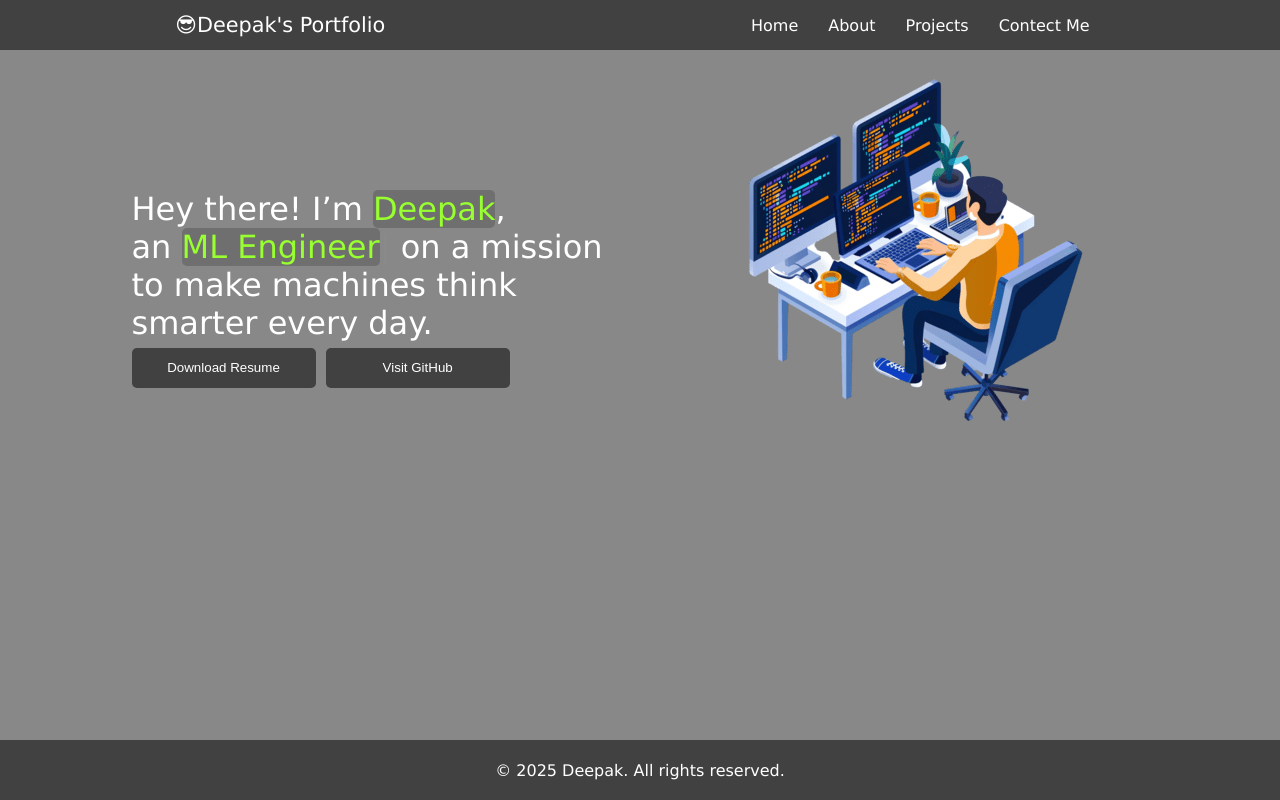
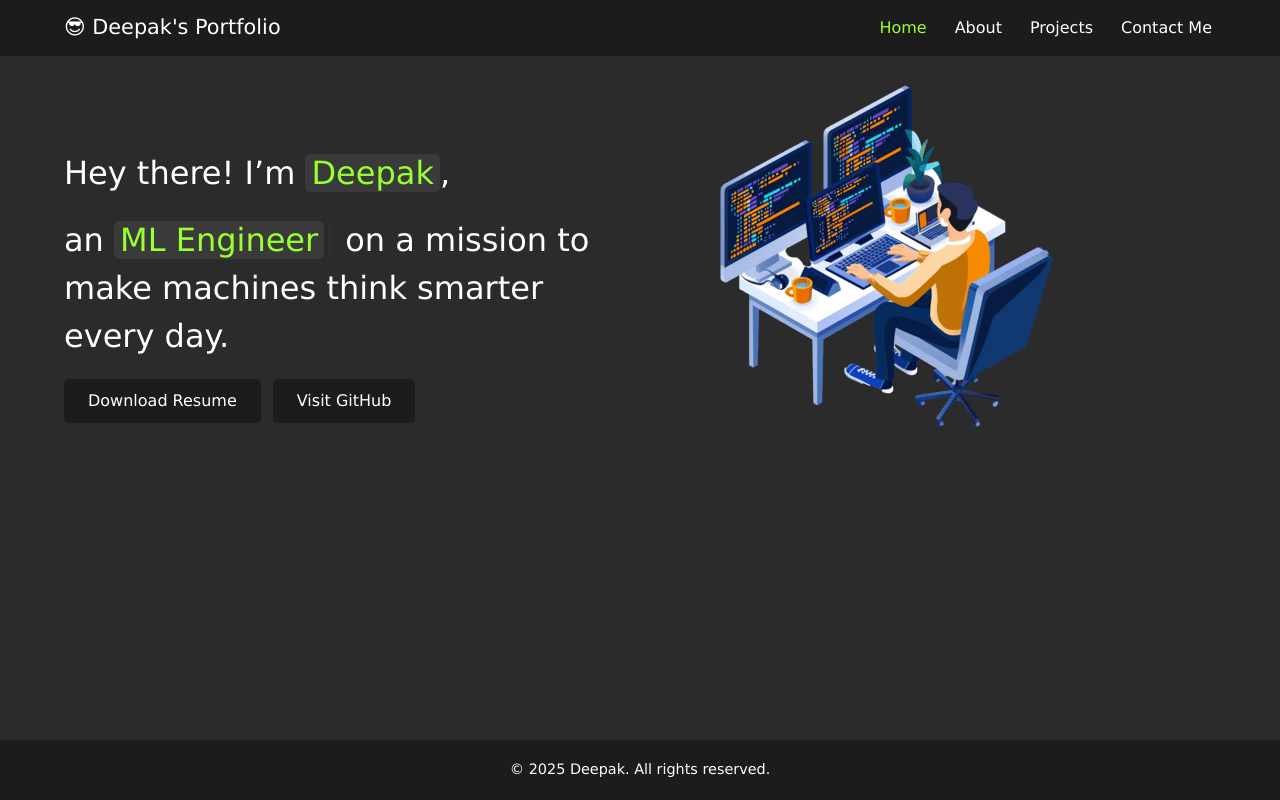
Before and after one commit to deepak-50342G/Portfolio, a plain HTML site: page index.html in a window 1280 px wide. Drawn offline with nearby package versions, Linux system fonts and the light colour scheme.

Commit message:
second commit

```diff
--- a/index.html
+++ b/index.html
@@ -9,42 +9,41 @@
 <body>
     <header>
         <nav>
-            <div class="left">😎Deepak's Portfolio</div>
-            <div class="right">
+            <div class="left">😎 Deepak's Portfolio</div>
             <ul>
-                    <li><a href="/index.html">Home</a></li>
-                    <li><a href="/pboutt.html">About</a></li>
-                    <li><a href="https://github.com/deepak-50342G">Projects</a></li>
-                    <li><a href="/maill.html">Contect Me</a></li>
+                <li><a href="index.html" aria-current="page">Home</a></li>
+                <li><a href="pboutt.html">About</a></li>
+                <li><a href="https://github.com/deepak-50342G" target="_blank" rel="noopener noreferrer">Projects</a></li>
+                <li><a href="maill.html">Contact Me</a></li>
             </ul>
-            </div>
         </nav>
     </header>
+
     <main>
         <section>
-            <div class="leftsection">Hey there! I’m <span class="name">Deepak</span>,
-            <div>an <span id="element" class="name"></span> on a mission to make machines think smarter every day.</div>
+            <div class="leftsection">
+                <p>Hey there! I’m <span class="name">Deepak</span>,</p>
+                <p>an <span id="element" class="name"></span> on a mission to make machines think smarter every day.</p>
 
-            <div>
                 <div class="btn">
-                    <a href="https://fine-bakery-0b6.notion.site/Resume-2752f79016e580518cdcd2bb510b0cf9"><button class="btnn">Download Resume</button></a>
-                    <a href="https://github.com/deepak-50342G"><button class="btnn">Visit GitHub</button></a>
-                </div>
+                    <a class="btnn" href="assets/resume.pdf" download="Deepak_Kumar_Resume.pdf">Download Resume</a>
+                    <a class="btnn" href="https://github.com/deepak-50342G" target="_blank" rel="noopener noreferrer">Visit GitHub</a>
                 </div>
             </div>
 
-
             <div class="rightsection">
-                <img src="bgp.png" alt="">
+                <img src="bgp.png" alt="Illustration of Deepak's work">
             </div>
         </section>
-        <script src="https://unpkg.com/typed.js@2.1.0/dist/typed.umd.js"></script>
     </main>
+
     <footer>
         <div class="bottom">© 2025 Deepak. All rights reserved.</div>
     </footer>
+
+    <script src="https://unpkg.com/typed.js@2.1.0/dist/typed.umd.js"></script>
     <script>
-    var typed = new Typed('#element', {
+        new Typed('#element', {
             strings: ['ML Engineer'],
             typeSpeed: 80,
         });
--- a/style.css
+++ b/style.css
@@ -1,81 +1,201 @@
-body{
-    background: rgb(136, 136, 136);
-    color: white;
-    font-family:Verdana, Geneva, Tahoma, sans-serif;
+:root {
+  --bg: #2b2b2b;
+  --surface: #1c1c1c;
+  --surface-2: #3a3a3a;
+  --text: #ffffff;
+  --accent: #98ff30;
 }
-*{
+
+*,
+*::before,
+*::after {
   margin: 0;
   padding: 0;
+  box-sizing: border-box;
 }
-nav{
+
+body {
+  background: var(--bg);
+  color: var(--text);
+  font-family: Verdana, Geneva, Tahoma, sans-serif;
+  line-height: 1.5;
+  min-height: 100vh;
+  padding-bottom: 70px; /* keeps content clear of the fixed footer */
+}
+
+img {
+  max-width: 100%;
+  height: auto;
+  display: block;
+}
+
+/* ---------- NAV ---------- */
+nav {
   display: flex;
-    justify-content: space-around;
+  flex-wrap: wrap;
+  justify-content: space-between;
   align-items: center;
-    height: 50px;
-    background-color: rgb(65, 65, 65);
+  gap: 10px;
+  min-height: 56px;
+  padding: 8px 5%;
+  background-color: var(--surface);
 }
-nav ul{
+
+nav ul {
   display: flex;
+  flex-wrap: wrap;
+  gap: 10px 20px;
 }
-nav ul li{
+
+nav ul li {
   list-style: none;
-    margin: 0 15px;
 }
-nav ul li a{
+
+nav ul li a {
   text-decoration: none;
-    color: white;
+  color: var(--text);
+  padding: 6px 4px;
+  transition: color 0.2s;
 }
-nav ul li a:hover{
-    color: rgb(152, 255, 48);
+
+nav ul li a:hover,
+nav ul li a:focus-visible,
+nav ul li a[aria-current="page"] {
+  color: var(--accent);
 }
-.left{
+
+.left {
   font-size: 1.3rem;
 }
-section{
+
+/* ---------- MAIN SECTION ---------- */
+section {
   display: flex;
-    justify-content: space-around;
-    margin:20px 0;
+  justify-content: space-between;
+  align-items: center;
+  gap: 30px;
+  padding: 0 5%;
+  margin: 20px 0;
 }
-.leftsection{
 
-    margin-top: 120px;
-    margin-left: 90px;
-    width: 40%;
-    font-size: 2rem;
+.leftsection {
+  width: 50%;
+  margin-top: 60px;
+  font-size: clamp(1.3rem, 3vw, 2rem);
 }
-.left_inner{
-    color: rgb(152, 255, 48);
+
+.leftsection p + p,
+.leftsection p + .btn {
+  margin-top: 0.6em;
 }
-.rightsection{
-    width: 40%;
+
+.leftsection.small {
+  font-size: clamp(1.1rem, 2.5vw, 1.5rem);
 }
-.name{
-    color: rgb(152, 255, 48);
-    background-color:rgb(111, 111, 111);
-    border-radius: 5px
+
+.rightsection {
+  width: 45%;
 }
-footer{
+
+.name {
+  color: var(--accent);
+  background-color: var(--surface-2);
+  border-radius: 5px;
+  padding: 0 6px;
+}
+
+.name a {
+  color: inherit;
+  text-decoration: none;
+}
+
+.name a:hover,
+.name a:focus-visible {
+  text-decoration: underline;
+}
+
+/* ---------- BUTTONS ---------- */
+.btn {
+  display: flex;
+  flex-wrap: wrap;
+  gap: 12px;
+  margin-top: 24px;
+}
+
+.btnn {
+  display: inline-flex;
+  align-items: center;
+  justify-content: center;
+  background-color: var(--surface);
+  color: var(--text);
+  min-height: 44px;
+  padding: 10px 24px;
+  border: 0;
+  border-radius: 5px;
+  cursor: pointer;
+  font-family: inherit;
+  font-size: 1rem;
+  text-decoration: none;
+  transition: background-color 0.2s, color 0.2s;
+}
+
+.btnn:hover,
+.btnn:focus-visible {
+  color: var(--accent);
+  background-color: var(--surface-2);
+}
+
+/* ---------- FOOTER ---------- */
+footer {
   display: flex;
   justify-content: center;
   align-items: center;
-  background: rgb(65, 65, 65);
-  color: white;
+  background: var(--surface);
+  color: var(--text);
   position: fixed;
   bottom: 0;
   left: 0;
   width: 100%;
-  height: 60px; /* Set a height you like */
+  height: 60px;
+  padding: 0 10px;
+  text-align: center;
+  font-size: 0.9rem;
 }
-.btnn{
-    background-color:rgb(65, 65, 65);
-    color: white;
-    height: 5vh;
-    width: 23vh;
-    border-radius: 5px;
-    border-width: 0;
+
+/* ---------- TABLET ---------- */
+@media (max-width: 900px) {
+  section {
+    gap: 20px;
   }
-.btnn:hover{
-    color:rgb(152, 255, 48);
-    background-color: rgb(136, 136, 136);
-    font-size: 15px;
+  .leftsection {
+    margin-top: 30px;
   }
+}
+
+/* ---------- MOBILE ---------- */
+@media (max-width: 700px) {
+  nav {
+    justify-content: center;
+    text-align: center;
+  }
+
+  section {
+    flex-direction: column;
+    text-align: center;
+  }
+
+  .leftsection,
+  .rightsection {
+    width: 100%;
+    margin-top: 0;
+  }
+
+  .btn {
+    justify-content: center;
+  }
+
+  .btnn {
+    width: 100%;
+    max-width: 280px;
+  }
+}
```
Also changed, not shown: maill.html (+14 -14 lines), pboutt.html (+21 -21 lines), 1 other file. Lines whose indentation alone changed are shown as unchanged.
